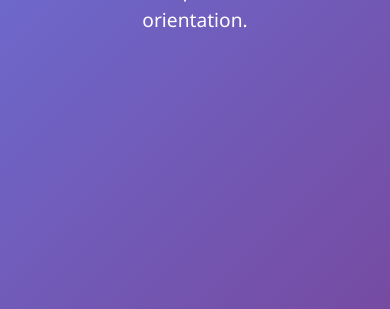
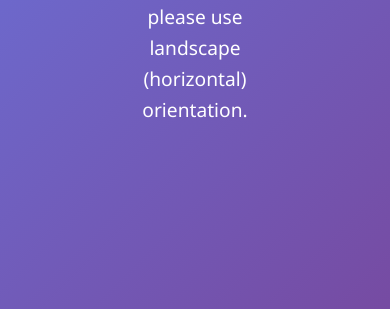
Before and after one commit to gschivley/stroop-effect, a plain HTML site: page index.html in a window 390 px wide. Shown: the part 535-844 px from the top of the page. Drawn offline with Linux system fonts and the light colour scheme.

Commit message:
Fix orientation overlay to properly cover screen
- Remove display flex from body to prevent side-by-side layout
- Use 100vw/100vh on overlay to ensure full viewport coverage
- Center overlay content with absolute positioning and transform
- Change overlay display from flex to block in media query
- Add margin auto to app-container for proper centering
- Ensures overlay truly covers entire screen in portrait mode only

```diff
--- a/styles.css
+++ b/styles.css
@@ -8,10 +8,8 @@ body {
     font-family: 'Segoe UI', Tahoma, Geneva, Verdana, sans-serif;
     background: linear-gradient(135deg, #667eea 0%, #764ba2 100%);
     min-height: 100vh;
-    display: flex;
-    align-items: center;
-    justify-content: center;
     color: #333;
+    position: relative;
 }
 
 /* Orientation Overlay - Hidden by default */
@@ -20,19 +18,21 @@ body {
     position: fixed;
     top: 0;
     left: 0;
-    width: 100%;
-    height: 100%;
+    width: 100vw;
+    height: 100vh;
     background: linear-gradient(135deg, #667eea 0%, #764ba2 100%);
     z-index: 9999;
-    align-items: center;
-    justify-content: center;
 }
 
-.orientation-content {
+.orientation-overlay .orientation-content {
     text-align: center;
     color: white;
     padding: 40px;
     max-width: 400px;
+    position: absolute;
+    top: 50%;
+    left: 50%;
+    transform: translate(-50%, -50%);
 }
 
 .rotate-icon {
@@ -66,7 +66,7 @@ body {
 /* Show overlay only on mobile devices in portrait mode */
 @media (max-width: 768px) and (orientation: portrait) {
     .orientation-overlay {
-        display: flex;
+        display: block;
     }
 }
 
@@ -78,6 +78,7 @@ body {
     align-items: center;
     justify-content: center;
     padding: 20px;
+    margin: 0 auto;
 }
 
 .page {
```
